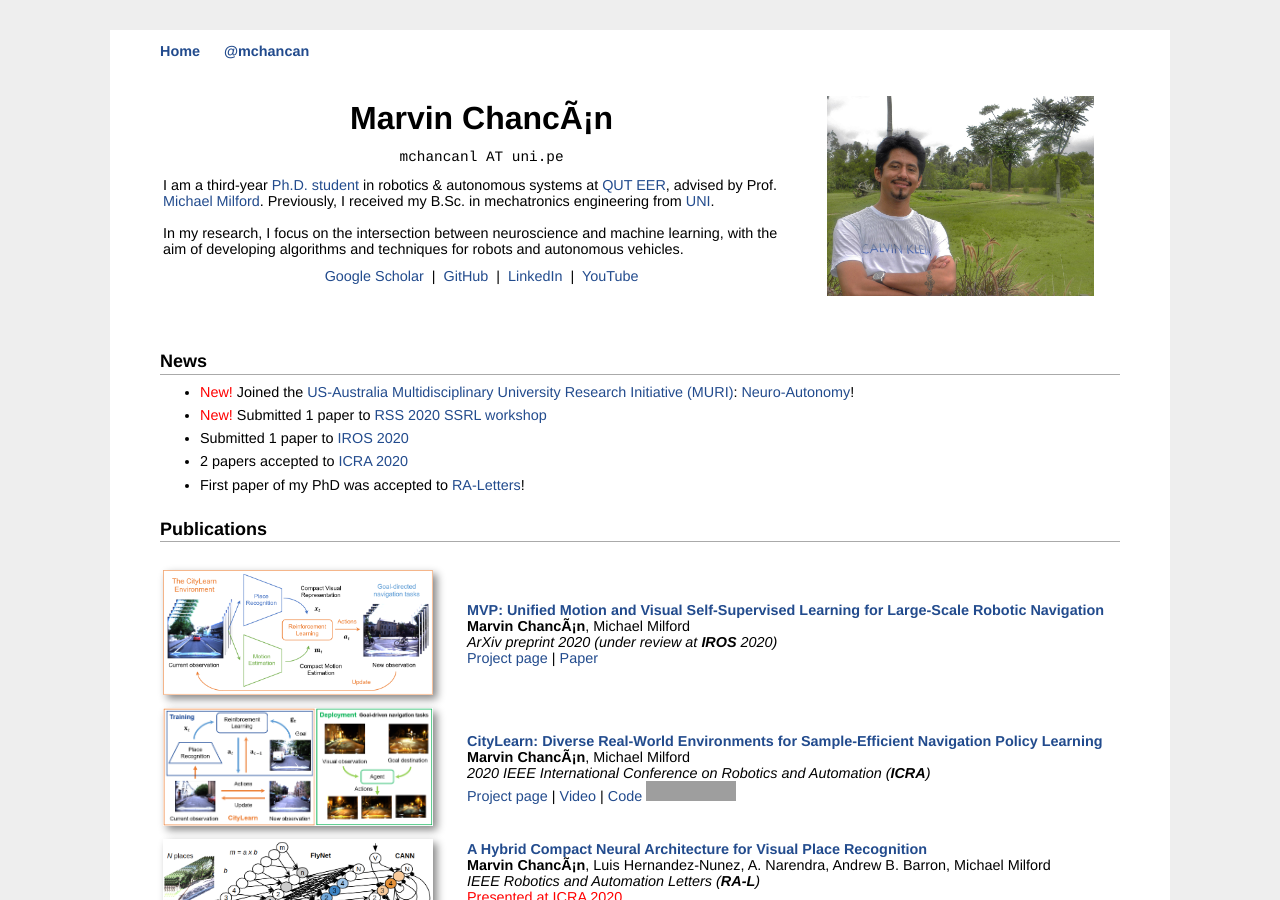
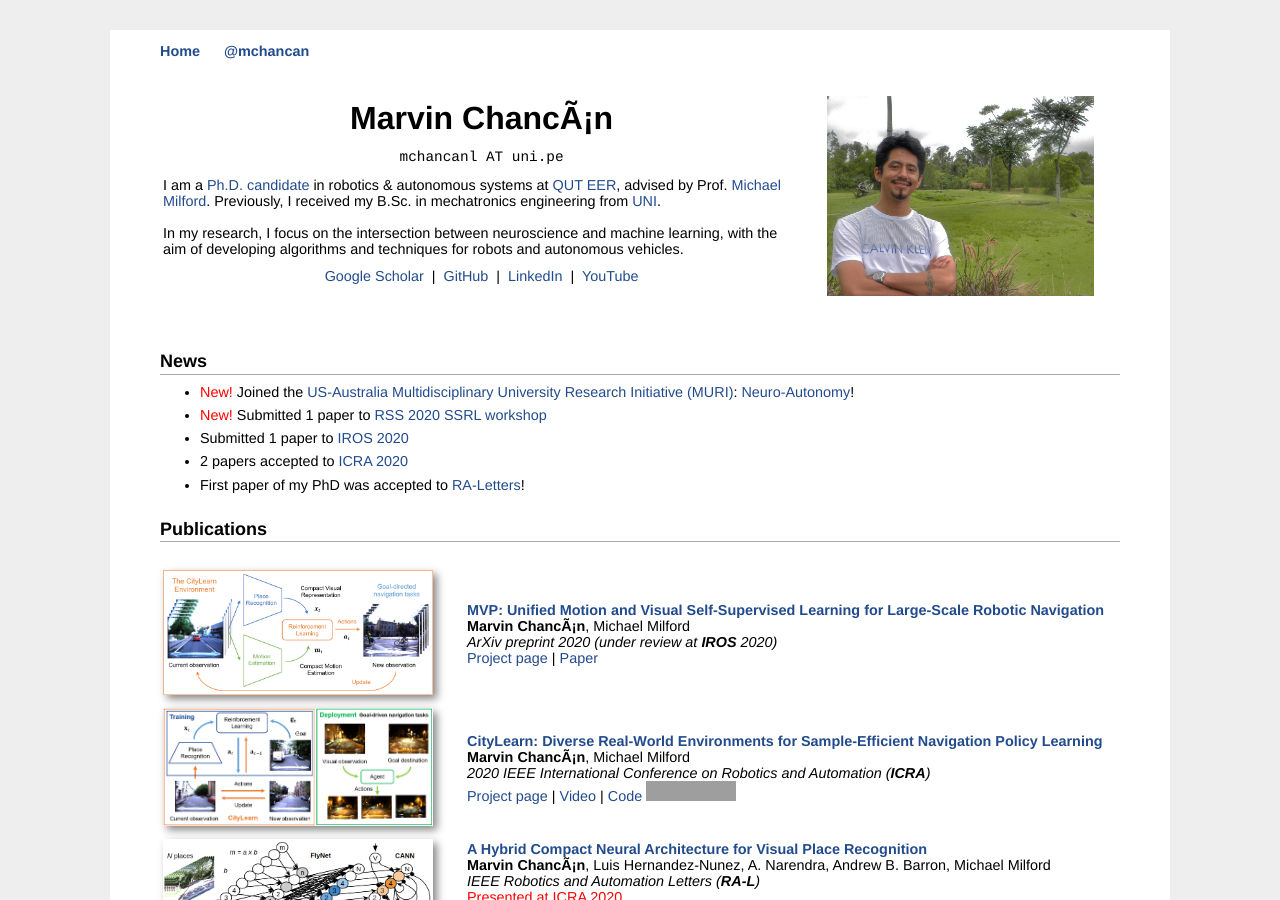
Before and after one commit to mchancan/mchancan.github.io, a Jekyll site: the page built from index.html, in a window 1280 px wide and 900 px high. Built offline with Jekyll 4.4.1, drawn with Linux system fonts in a browser that asks for light colours; comment, search, counter and statistics services are not loaded; grey boxes are pictures that could not be loaded.

Commit message:
Update index.html

```diff
--- a/index.html
+++ b/index.html
@@ -15,7 +15,7 @@ title: Marvin's Homepage
 		</p>
 		<!--</div>-->
 		<p>
-		I am a third-year <a href="https://research.qut.edu.au/qcr/people/marvin-chancan/">Ph.D. student</a> in robotics & autonomous systems at <a href="https://www.qut.edu.au">QUT</a> <a href="https://www.qut.edu.au/science-engineering/schools/electrical-engineering-robotics">EER</a>, advised by Prof. <a href="https://scholar.google.com/citations?user=TDSmCKgAAAAJ&hl=en">Michael Milford</a>.
+		I am a <a href="https://research.qut.edu.au/qcr/people/marvin-chancan/">Ph.D. candidate</a> in robotics & autonomous systems at <a href="https://www.qut.edu.au">QUT</a> <a href="https://www.qut.edu.au/science-engineering/schools/electrical-engineering-robotics">EER</a>, advised by Prof. <a href="https://scholar.google.com/citations?user=TDSmCKgAAAAJ&hl=en">Michael Milford</a>.
 		Previously, I received my B.Sc. in mechatronics engineering from <a href="https://en.wikipedia.org/wiki/National_University_of_Engineering">UNI</a>.</br>
 		</br>
 		In my research, I focus on the intersection between neuroscience and machine learning, with the aim of developing algorithms and techniques for robots and autonomous vehicles.
```
